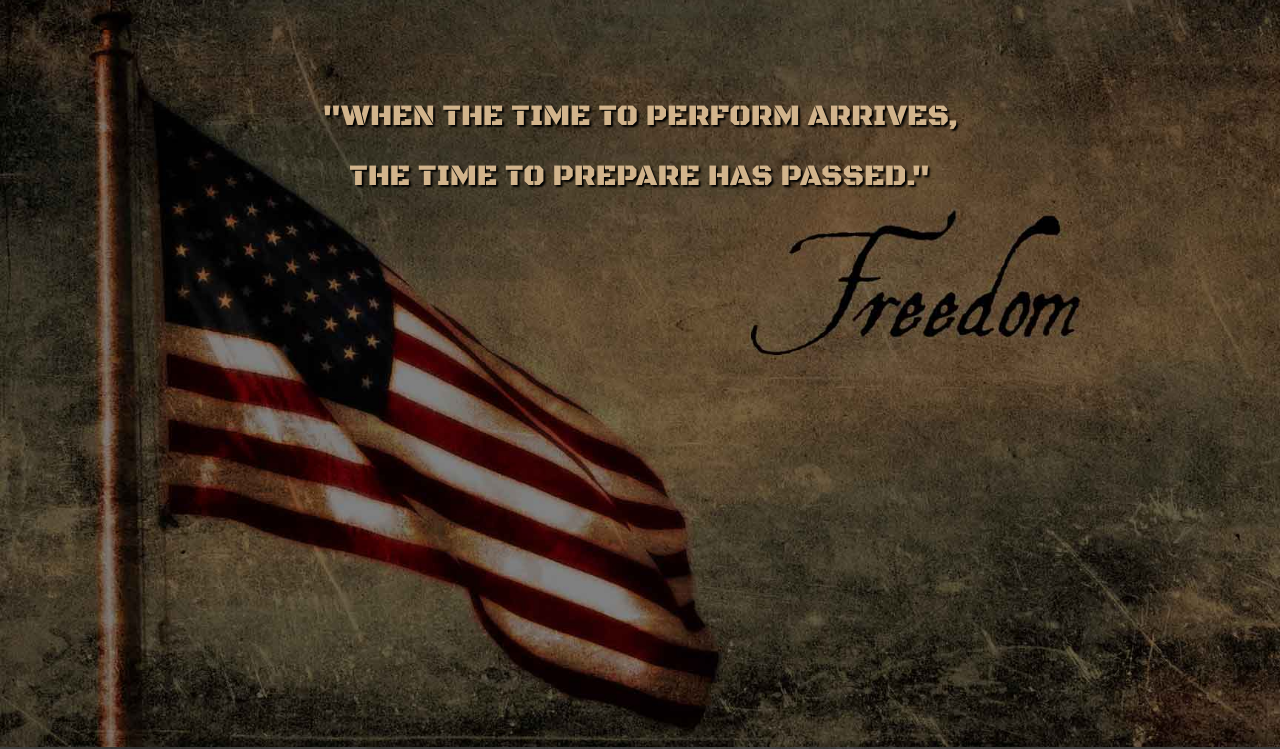
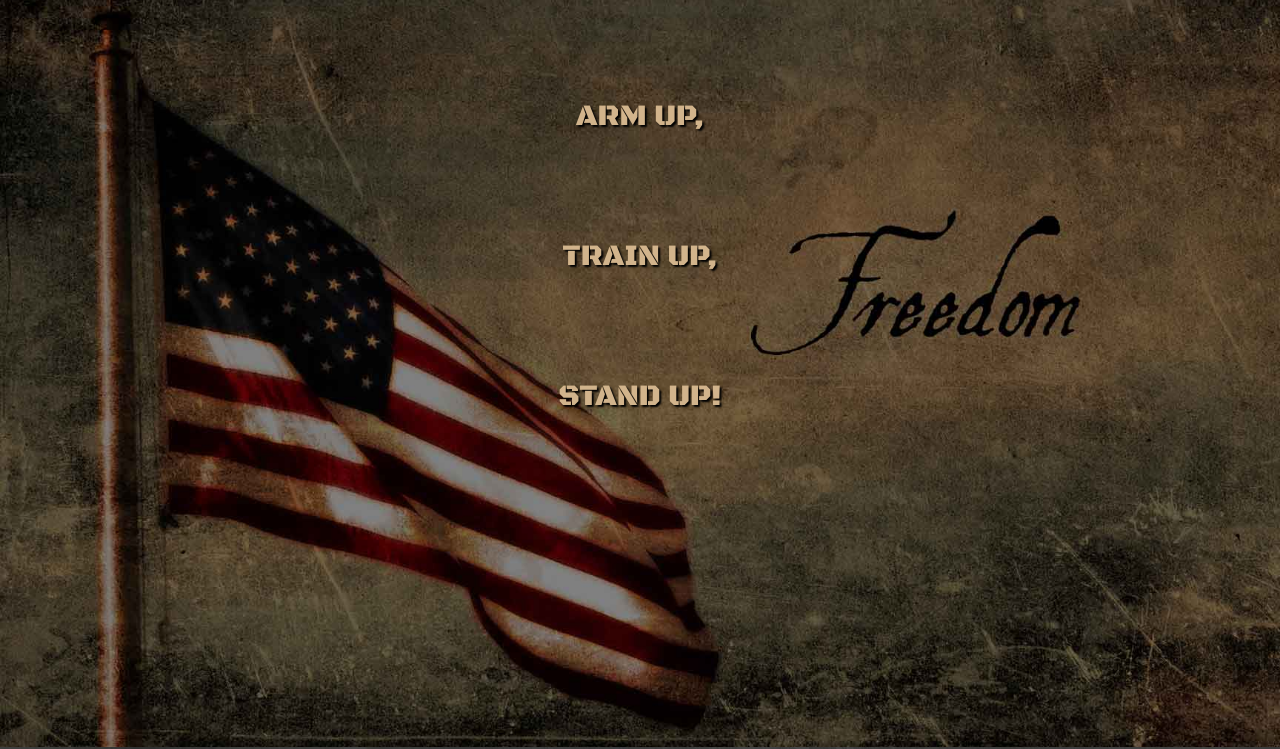
Before and after one commit to JDDudley/1x-landing, a plain HTML site: page index.html in a window 1280 px wide. Shown: the part 53-802 px from the top of the page. Drawn offline with nearby package versions, Linux system fonts and the light colour scheme.

Commit message:
New tagline

```diff
--- a/index.html
+++ b/index.html
@@ -42,7 +42,9 @@
     <div class="container-fluid home-container">
         <div class="row section-top full-height" id="top">
             <div class="col-xs-12">
-                <h2 class="tagline-2">"When the time to perform arrives,<br>the time to prepare has passed."</h2>
+                <h2 class="tagline-2">Arm Up,</h2>
+                <h2 class="tagline-2">Train Up,</h2>
+                <h2 class="tagline-2">Stand Up!</h2>
             </div>
         </div>
         <div class="row section-mindset full-height" id="1x-mindset">
```
